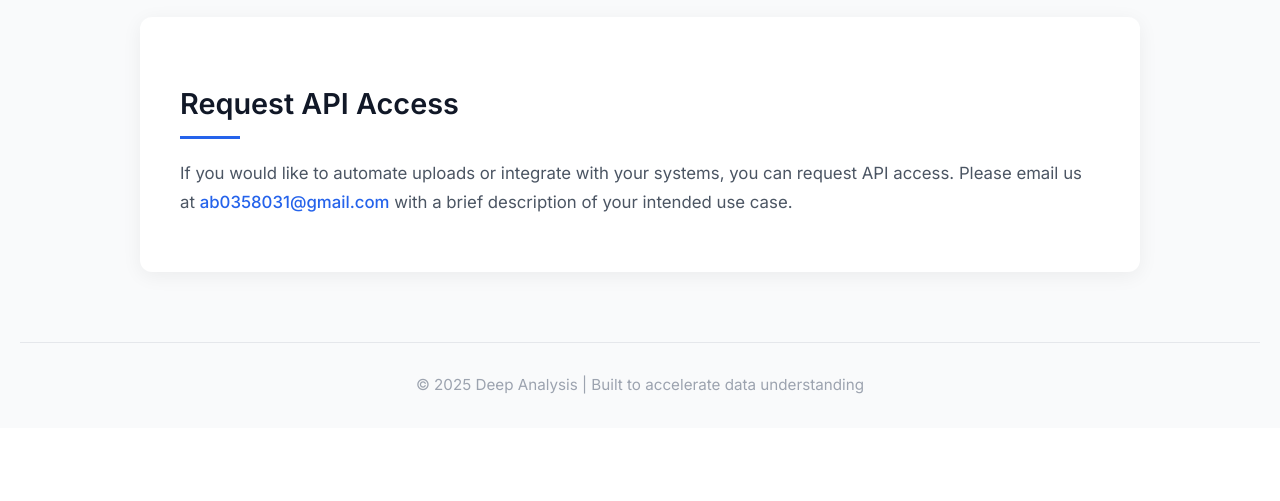
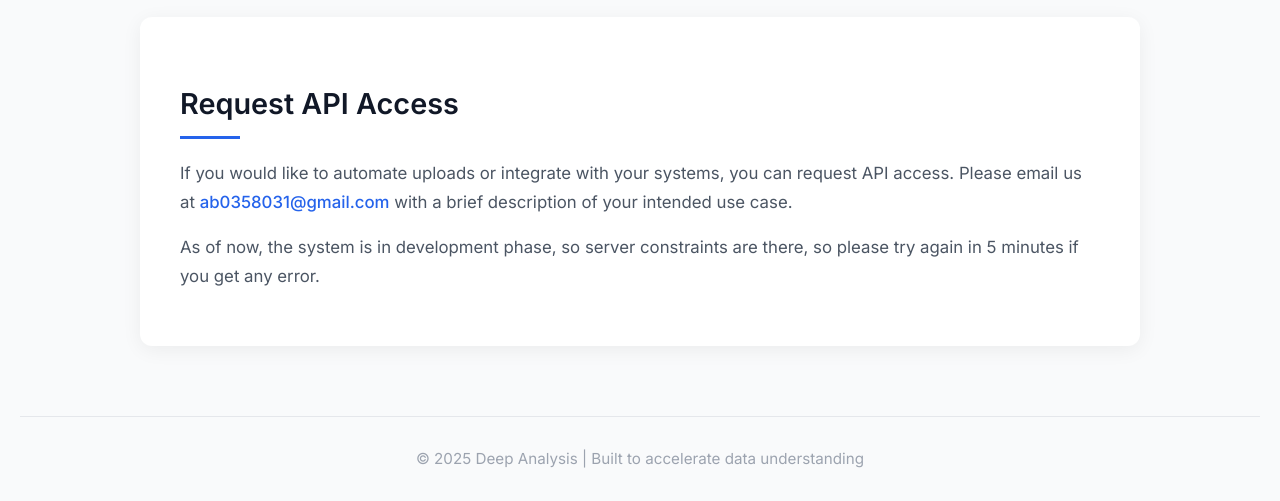
Before and after one commit to aditya699/deep-analysis, a FastAPI app: page / in a window 1280 px wide. Shown: the part 999-1500 px from the top of the page. Before the commit the page ends 1393 px from the top, so only its background shows below. Run offline with FastAPI, Linux system fonts and the light colour scheme; parts of the project's set-up code (start-up, migrations or seed data) failed here and were passed over.

Commit message:
added startup event for resource management

```diff
--- a/app.py
+++ b/app.py
@@ -5,11 +5,13 @@ NOTE:
 1. This is a little longer task, so for v1 is still fast but later it can more deep,
    so we need a basic implementation of background tasks so that api call doesn't timeout.
 '''
+from datetime import datetime
 from fastapi import FastAPI, UploadFile, File, BackgroundTasks
 from fastapi.middleware.cors import CORSMiddleware
 from utils.file_processor import process_uploaded_file, get_task_status_from_db
 from fastapi.staticfiles import StaticFiles
 from fastapi.responses import HTMLResponse
+from database.get_client import get_client
 import uvicorn
 
 # Initialize FastAPI app
@@ -47,6 +49,30 @@ async def analyze_data(
     Upload a CSV file and start the analysis process in the background
     """
     return await process_uploaded_file(file, background_tasks)
+@app.on_event("startup")
+async def startup_event():
+    # Get database connection
+    client = await get_client()
+    db = client["Python-Data-Analyst"]
+    tasks_collection = db["analysis_tasks"]
+
+    # Find all tasks that were left in "processing" state
+    interrupted_tasks = await tasks_collection.find(
+        {"status": "processing"}
+    ).to_list(length=None)
+
+    # Update their status to indicate server restart
+    for task in interrupted_tasks:
+        await tasks_collection.update_one(
+            {"task_id": task["task_id"]},
+            {"$set": {
+                "status": "failed",
+                "message": "Analysis was interrupted due to server resource constraints. Please try again later in 5 minutes.",
+                "updated_at": datetime.now()
+            }}
+        )
+
+    print(f"Updated {len(interrupted_tasks)} interrupted tasks due to server restart")
 
 @app.get("/task/{task_id}")
 async def get_task_status(task_id: str):
--- a/index.html
+++ b/index.html
@@ -773,7 +773,7 @@
 
             try {
                 // Submit file for analysis
-                const response = await fetch('http://127.0.0.1:8000/analyze/', {
+                const response = await fetch('https://deepanalysis.azurewebsites.net/analyze/', {
                     method: 'POST',
                     body: formData
                 });
@@ -840,7 +840,7 @@
 
             while (!complete) {
                 try {
-                    const response = await fetch(`http://127.0.0.1:8000/task/${taskId}`);
+                    const response = await fetch(`https://deepanalysis.azurewebsites.net/task/${taskId}`);
 
                     if (!response.ok) {
                         throw new Error('Error checking task status');
--- a/templates/index.html
+++ b/templates/index.html
@@ -256,6 +256,7 @@
   <div class="card">
     <h2>Request API Access</h2>
     <p>If you would like to automate uploads or integrate with your systems, you can request API access. Please email us at <a href="mailto:ab0358031@gmail.com" style="color: var(--primary); text-decoration: none; font-weight: 500;">ab0358031@gmail.com</a> with a brief description of your intended use case.</p>
+    <p>As of now, the system is in development phase, so server constraints are there, so please try again in 5 minutes if you get any error.</p>
   </div>
 </section>
 
--- a/utils/services.py
+++ b/utils/services.py
@@ -98,7 +98,7 @@ async def get_kpi(prompt:str,client:Request)->list:
         kpi_result = await Runner.run(agent_manager,prompt)
 
         #Extract the kpi names from the kpi result
-        kpi_names = kpi_result.final_output.kpi_names[:5]
+        kpi_names = kpi_result.final_output.kpi_names[:2]
 
         #Filter two kpi names for testing
         # kpi_names = kpi_names[:2]
```
